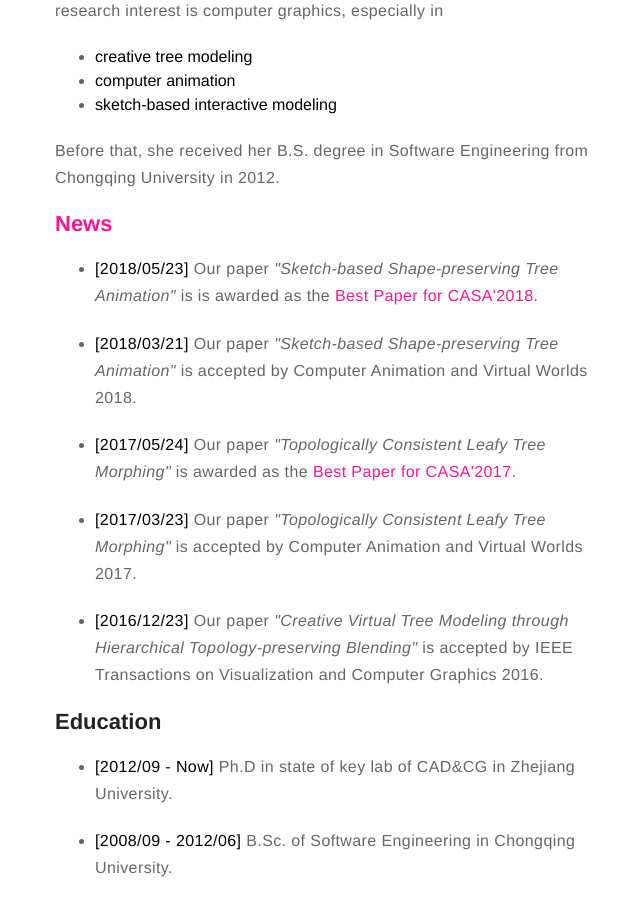
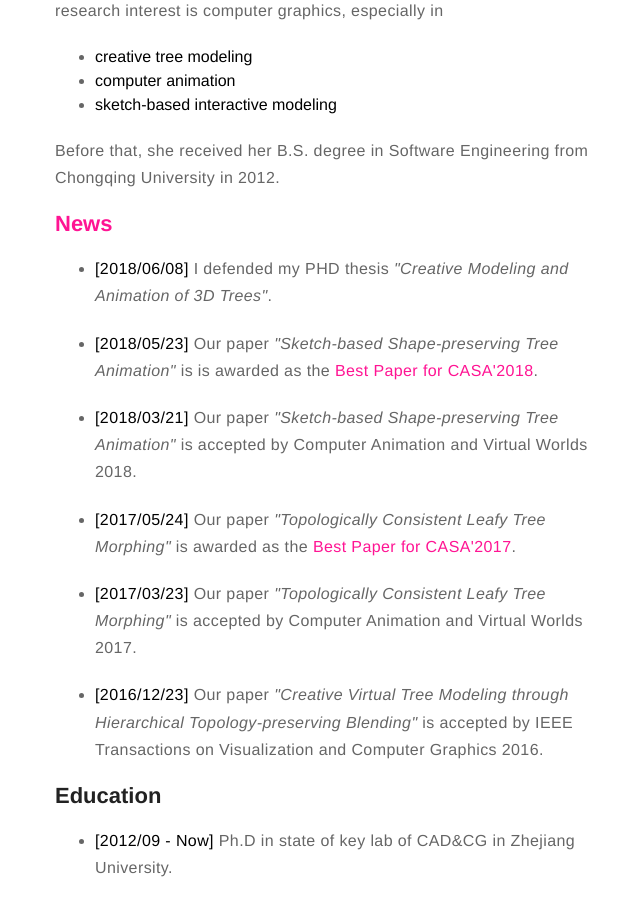
Before and after one commit to catherineytw/YutongWang, a Jekyll site: the page built from about.md, in a window 1280 px wide and 900 px high, scrolled down 412 px. Shown: the whole window, without its empty margins (305-945 px from the left). Built offline with Jekyll 4.4.1, drawn with Linux system fonts in a browser that asks for light colours.

Commit message:
add news

```diff
--- a/about.md
+++ b/about.md
@@ -30,6 +30,8 @@ layout: page
 
 <h2><font color="#FF1493">News</font></h2>
 <ul>
+	<li><p><font color="black">[2018/06/08]</font> I defended my PHD thesis <i>"Creative Modeling and Animation of 3D Trees"</i>.</p></li>
+
 	<li><p><font color="black">[2018/05/23]</font> Our paper <i>"Sketch-based Shape-preserving Tree Animation"</i> is is awarded as the <b><font color="#FF1493">Best Paper for CASA'2018</font></b>.</p></li>
 
 	<li><p><font color="black">[2018/03/21]</font> Our paper <i>"Sketch-based Shape-preserving Tree Animation"</i> is accepted by Computer Animation and Virtual Worlds 2018.</p></li>
```
